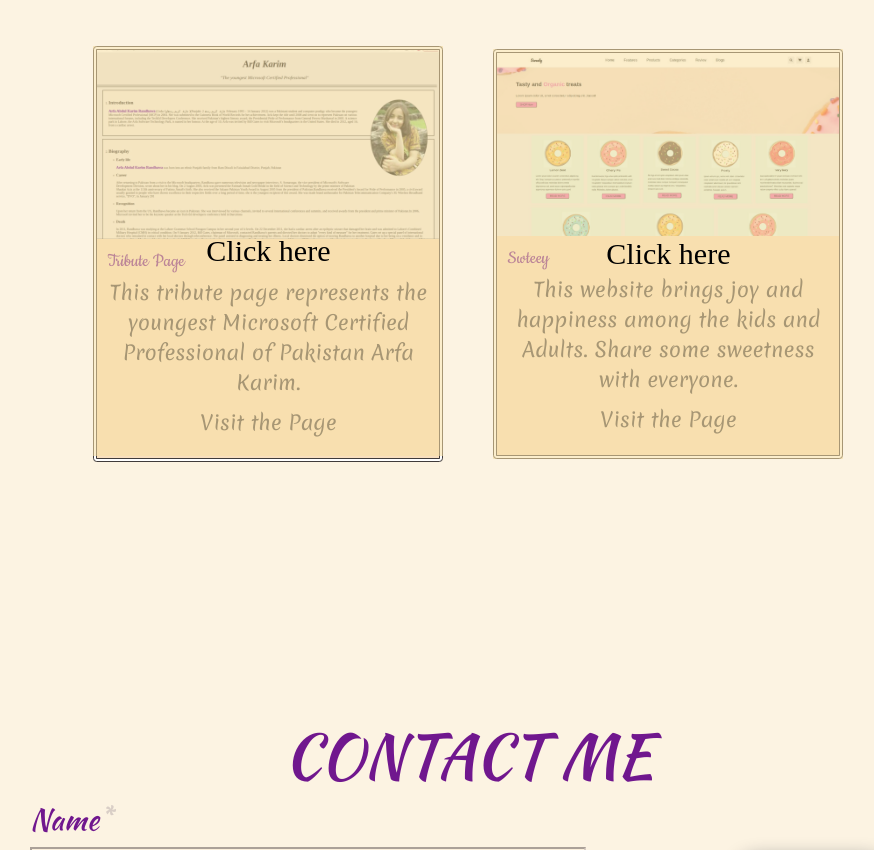
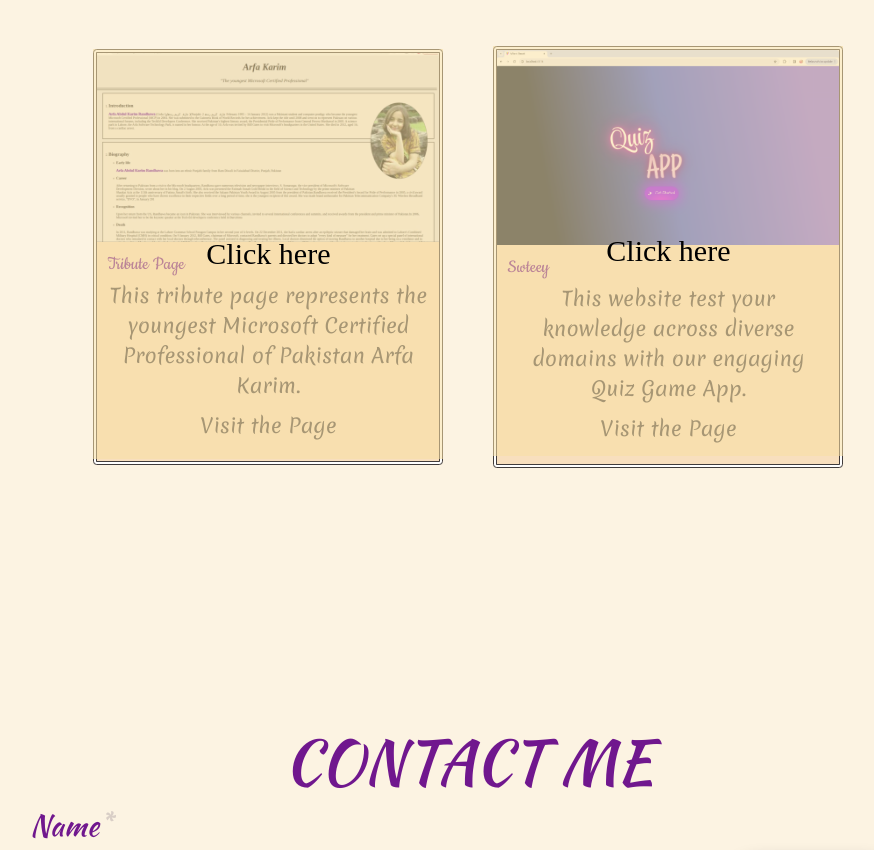
Before and after one commit to Yusra-Ahmad/web-portfolio, a website built with Parcel: page src/index.html in a window 1280 px wide. Shown: the part 2652-3502 px from the top of the page, without its empty margins (242-1116 px from the left). Built offline with nearby package versions, Linux system fonts and the light colour scheme; a web font is replaced by a local one.

Commit message:
added Quiz Game Project

```diff
--- a/src/index.html
+++ b/src/index.html
@@ -174,21 +174,20 @@
             </div>
             <div class="Click">
               <a
-                href="https://yusra-ahmad.github.io/sweety/"
+                href="https://quiz-game-umber.vercel.app/"
 
               >
                 <div class="cover-dis"><h4>Click here</h4></div>
                 <div class="card" style="width: 35rem">
                   <img
-                    src="./img/sweety.jpeg"
+                    src="./img/quiz-app-img.png"
                     class="card-img-top"
                     alt="website"
                   />
                   <div class="card-body">
                     <h5 class="card-title">Swteey</h5>
                     <p class="card-text">
-                      This website brings joy and happiness among the kids and Adults.
-                      Share some sweetness with everyone.
+                      This website test your knowledge across diverse domains with our engaging Quiz Game App.
                     </p>
                     <p>Visit the Page</p>
                   </div>
```
Also changed, not shown: dist/index.html, src/img/quiz-app-img.png (added), 4 other files.
